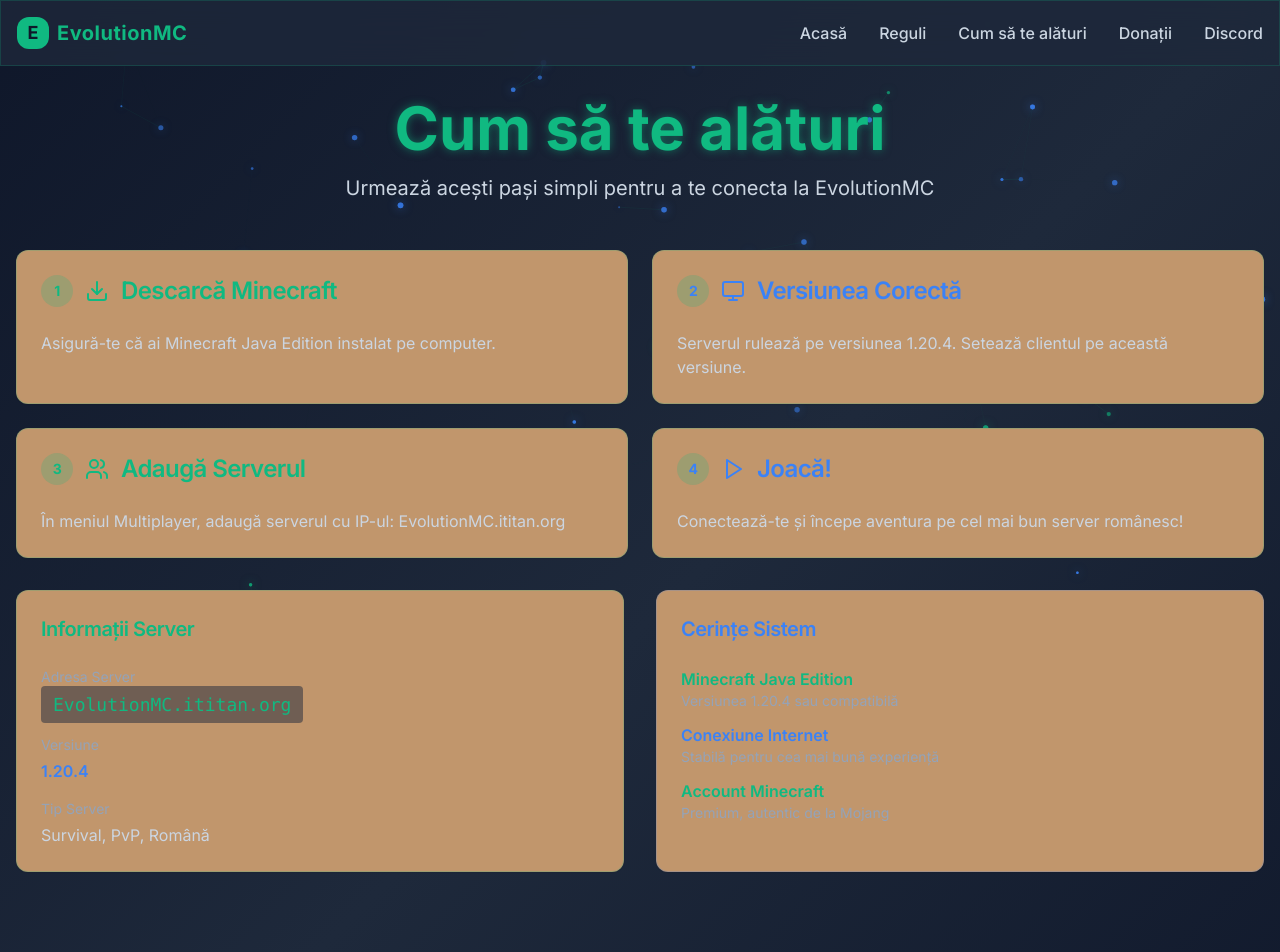
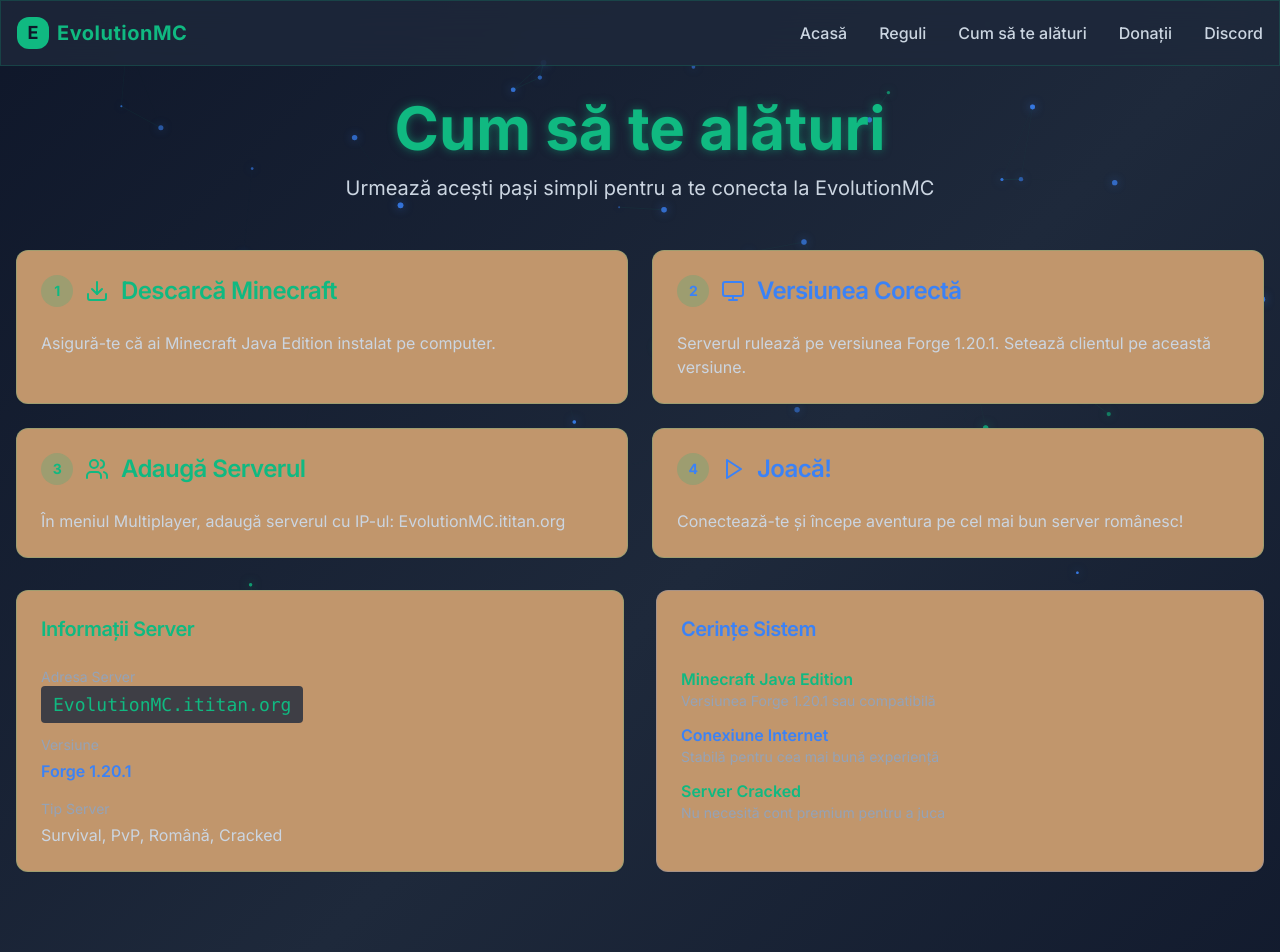
Before and after one commit to exo1taponcw/evolutionmc-server-stats, a React (Vite) app: page /join in a window 1280 px wide. Shown: the top 952 px of the page. Built offline with nearby package versions, Linux system fonts and the light colour scheme.

Commit message:
Fix: Update Join page and server info
Updated the "How to Join" page with Forge 1.20.1 version and server type as "Cracked". Improved readability of the page by changing the color.

```diff
--- a/src/pages/Join.tsx
+++ b/src/pages/Join.tsx
@@ -16,7 +16,7 @@ const Join = () => {
     {
       icon: Monitor,
       title: "Versiunea Corectă",
-      description: "Serverul rulează pe versiunea 1.20.4. Setează clientul pe această versiune.",
+      description: "Serverul rulează pe versiunea Forge 1.20.1. Setează clientul pe această versiune.",
       color: "text-gaming-blue"
     },
     {
@@ -82,17 +82,17 @@ const Join = () => {
               <CardContent className="space-y-4">
                 <div>
                   <p className="text-sm text-slate-400 mb-1">Adresa Server</p>
-                  <code className="text-gaming-green font-mono text-lg bg-gaming-dark-light/50 px-3 py-2 rounded">
+                  <code className="text-gaming-green font-mono text-lg bg-slate-800/80 px-3 py-2 rounded">
                     EvolutionMC.ititan.org
                   </code>
                 </div>
                 <div>
                   <p className="text-sm text-slate-400 mb-1">Versiune</p>
-                  <span className="text-gaming-blue font-semibold">1.20.4</span>
+                  <span className="text-gaming-blue font-semibold">Forge 1.20.1</span>
                 </div>
                 <div>
                   <p className="text-sm text-slate-400 mb-1">Tip Server</p>
-                  <span className="text-slate-300">Survival, PvP, Română</span>
+                  <span className="text-slate-300">Survival, PvP, Română, Cracked</span>
                 </div>
               </CardContent>
             </Card>
@@ -106,15 +106,15 @@ const Join = () => {
               <CardContent className="space-y-3">
                 <div className="text-slate-300">
                   <p className="font-semibold text-gaming-green">Minecraft Java Edition</p>
-                  <p className="text-sm text-slate-400">Versiunea 1.20.4 sau compatibilă</p>
+                  <p className="text-sm text-slate-400">Versiunea Forge 1.20.1 sau compatibilă</p>
                 </div>
                 <div className="text-slate-300">
                   <p className="font-semibold text-gaming-blue">Conexiune Internet</p>
                   <p className="text-sm text-slate-400">Stabilă pentru cea mai bună experiență</p>
                 </div>
                 <div className="text-slate-300">
-                  <p className="font-semibold text-gaming-green">Account Minecraft</p>
-                  <p className="text-sm text-slate-400">Premium, autentic de la Mojang</p>
+                  <p className="font-semibold text-gaming-green">Server Cracked</p>
+                  <p className="text-sm text-slate-400">Nu necesită cont premium pentru a juca</p>
                 </div>
               </CardContent>
             </Card>
```
